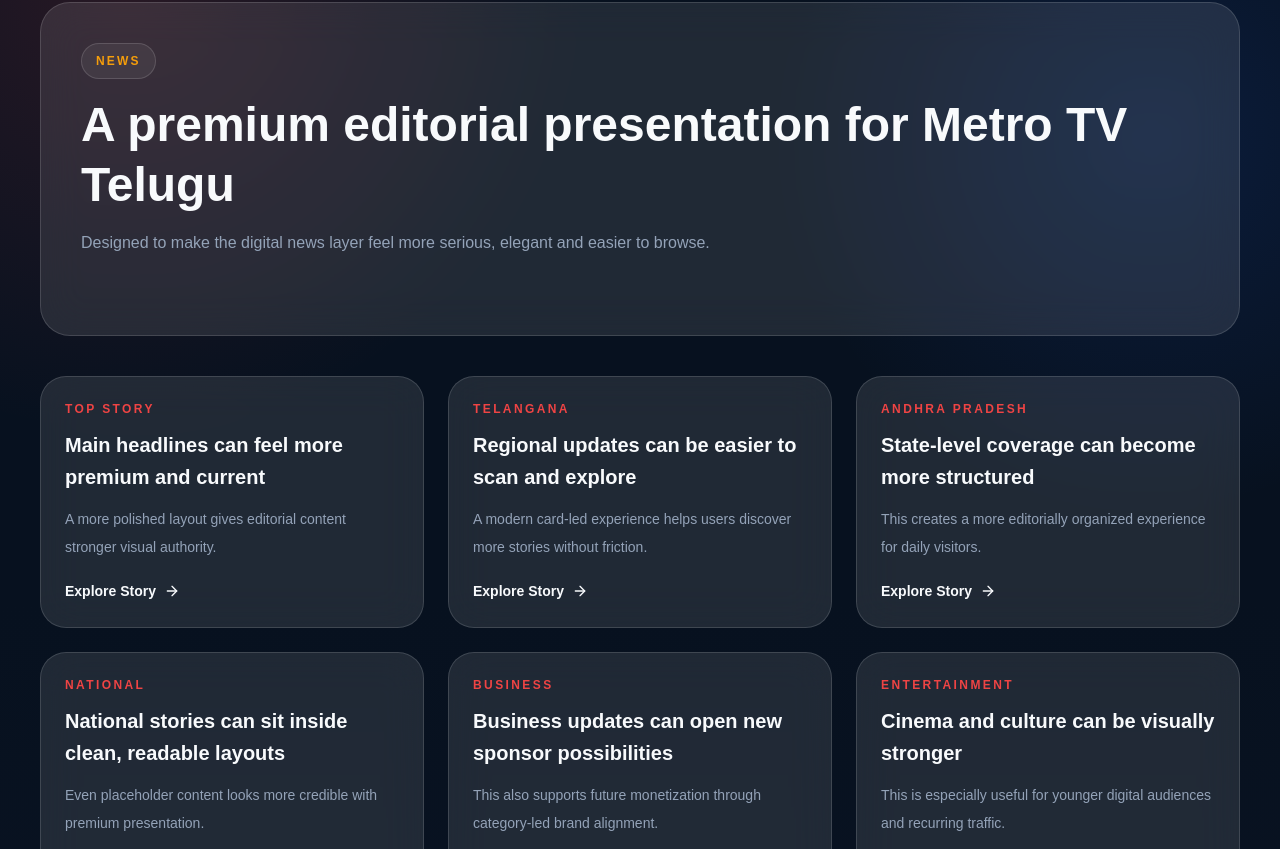
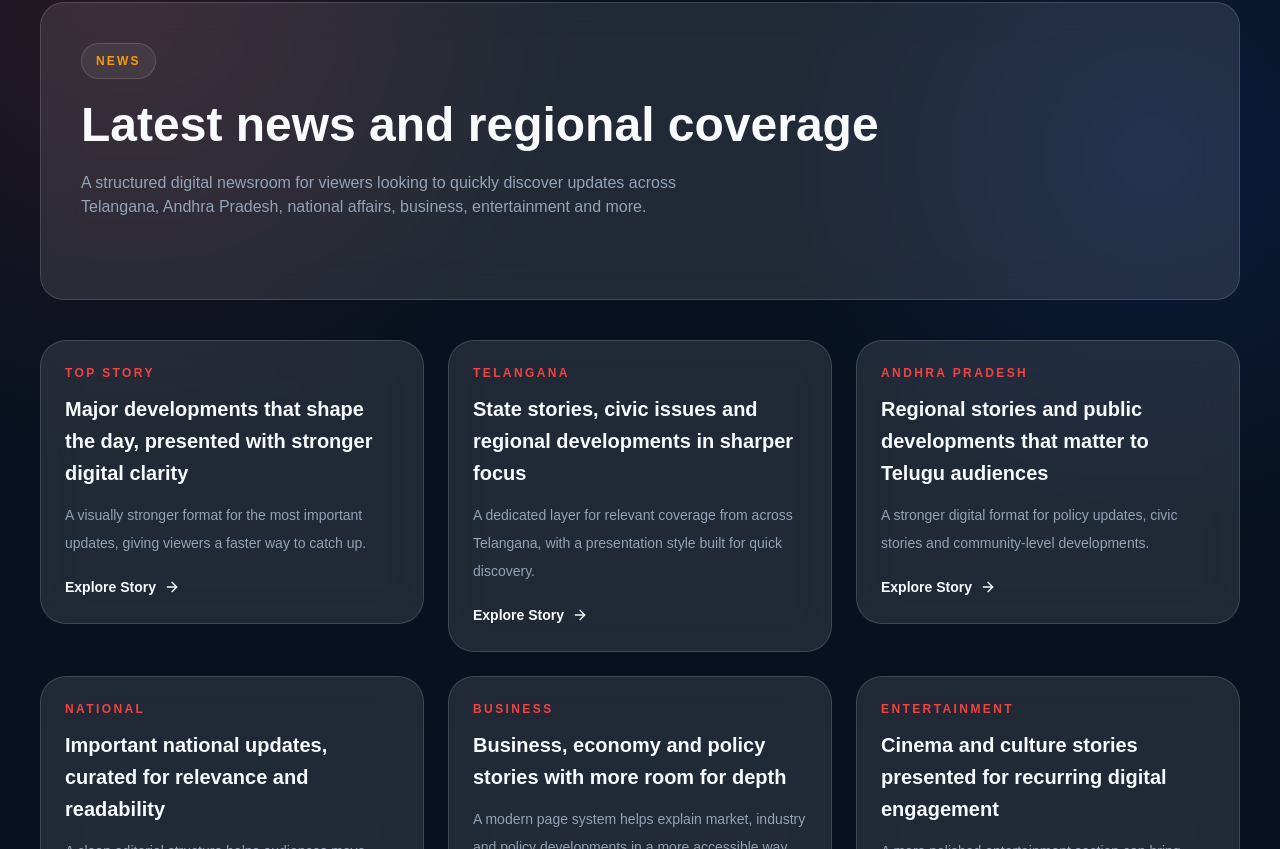
Before and after one commit to shivasricharan/metrotvtelugu, a Next.js app: page /news in a window 1280 px wide. Shown: the part 171-1020 px from the top of the page. Built offline with nearby package versions, Linux system fonts and the light colour scheme.

Commit message:
Add authentic content to Metro TV Telugu demo pages

```diff
--- a/app/about/page.js
+++ b/app/about/page.js
@@ -6,26 +6,34 @@
     <section className="section-space">
       <div className="container">
         <FadeIn>
-          <div className="glass-strong rounded-[30px] p-8 md:p-10">
+          <div className="glass-strong rounded-3xl p-8 md:p-10">
             <SectionTitle
               eyebrow="About"
-              title="Metro TV Telugu can look more contemporary without losing trust"
-              desc="This demo page shows how a traditional media brand can step into a richer digital format."
+              title="Metro TV Telugu in a new digital format"
+              desc="Metro TV Telugu is envisioned here as a more contemporary media destination that combines the strength of broadcast with the accessibility of a modern digital experience."
             />
           </div>
         </FadeIn>
 
         <FadeIn delay={0.1}>
-          <div className="mt-10 glass-strong rounded-[28px] p-8 md:p-10">
+          <div className="mt-10 glass-strong rounded-3xl p-8 md:p-10">
             <p className="text-lg leading-8">
-              Metro TV Telugu already carries the weight of a broadcast identity.
-              The digital layer now needs to reflect that credibility in a more premium,
-              structured and visually engaging format.
+              Metro TV Telugu has the opportunity to evolve beyond a conventional channel presence
+              and become a more engaging digital platform for Telugu-speaking audiences. With a
+              stronger presentation layer for news, videos, shows and public-interest stories,
+              the brand can serve viewers in a format that feels more current, more navigable and more premium.
             </p>
+
             <p className="mt-5 leading-8" style={{ color: "var(--muted)" }}>
-              This demo illustrates that direction through a modern interface for stories,
-              shows, video and audience discovery. It is not the full system yet — it is a
-              convincing preview of what the full system can become.
+              This website direction focuses on improving how stories are discovered, how videos are
+              experienced and how the channel is perceived by audiences, advertisers and partners.
+              It is built around the idea that trust, relevance and presentation matter just as much
+              online as they do on air.
+            </p>
+
+            <p className="mt-5 leading-8" style={{ color: "var(--muted)" }}>
+              As Metro TV Telugu grows its digital presence, a stronger web experience can become the
+              foundation for richer content discovery, deeper audience engagement and future sponsor-led opportunities.
             </p>
           </div>
         </FadeIn>
--- a/app/contact/page.js
+++ b/app/contact/page.js
@@ -6,16 +6,15 @@
       <div className="container">
         <FadeIn>
           <div className="mx-auto max-w-3xl glass-strong rounded-3xl p-8 md:p-10">
-            <div className="badge-pill">Contact</div>
+            <div className="badge-pill">Connect With Metro TV Telugu</div>
 
             <h1 className="mt-5 text-4xl font-black leading-tight md:text-5xl">
-              Let us discuss the Metro TV Telugu website revamp
+              For advertising, partnerships and digital growth conversations
             </h1>
 
             <p className="mt-5 leading-8" style={{ color: "var(--muted)" }}>
-              This demo can be expanded into a full digital media platform with richer
-              page systems, deeper content presentation, advertiser-led sections and
-              production-ready workflows.
+              Reach out to discuss brand collaborations, sponsorship opportunities, digital campaigns,
+              programming partnerships or the next phase of Metro TV Telugu’s online presence.
             </p>
 
             <div className="mt-8 grid gap-5">
@@ -23,7 +22,7 @@
               <input type="email" placeholder="Email Address" className="input" />
               <input type="text" placeholder="Company or Team" className="input" />
               <textarea
-                placeholder="Tell us what you want to build"
+                placeholder="Tell us how you would like to connect"
                 className="textarea"
               />
               <button type="button" className="btn-primary w-fit">
--- a/app/news/page.js
+++ b/app/news/page.js
@@ -5,33 +5,33 @@
 const newsItems = [
   {
     category: "Top Story",
-    title: "Main headlines can feel more premium and current",
-    excerpt: "A more polished layout gives editorial content stronger visual authority.",
+    title: "Major developments that shape the day, presented with stronger digital clarity",
+    excerpt: "A visually stronger format for the most important updates, giving viewers a faster way to catch up.",
   },
   {
     category: "Telangana",
-    title: "Regional updates can be easier to scan and explore",
-    excerpt: "A modern card-led experience helps users discover more stories without friction.",
+    title: "State stories, civic issues and regional developments in sharper focus",
+    excerpt: "A dedicated layer for relevant coverage from across Telangana, with a presentation style built for quick discovery.",
   },
   {
     category: "Andhra Pradesh",
-    title: "State-level coverage can become more structured",
-    excerpt: "This creates a more editorially organized experience for daily visitors.",
+    title: "Regional stories and public developments that matter to Telugu audiences",
+    excerpt: "A stronger digital format for policy updates, civic stories and community-level developments.",
   },
   {
     category: "National",
-    title: "National stories can sit inside clean, readable layouts",
-    excerpt: "Even placeholder content looks more credible with premium presentation.",
+    title: "Important national updates, curated for relevance and readability",
+    excerpt: "A clean editorial structure helps audiences move quickly through key developments and major national stories.",
   },
   {
     category: "Business",
-    title: "Business updates can open new sponsor possibilities",
-    excerpt: "This also supports future monetization through category-led brand alignment.",
+    title: "Business, economy and policy stories with more room for depth",
+    excerpt: "A modern page system helps explain market, industry and policy developments in a more accessible way.",
   },
   {
     category: "Entertainment",
-    title: "Cinema and culture can be visually stronger",
-    excerpt: "This is especially useful for younger digital audiences and recurring traffic.",
+    title: "Cinema and culture stories presented for recurring digital engagement",
+    excerpt: "A more polished entertainment section can bring audiences back more often for fresh updates and features.",
   },
 ];
 
@@ -40,11 +40,11 @@
     <section className="section-space">
       <div className="container">
         <FadeIn>
-          <div className="glass-strong rounded-[30px] p-8 md:p-10">
+          <div className="glass-strong rounded-3xl p-8 md:p-10">
             <SectionTitle
               eyebrow="News"
-              title="A premium editorial presentation for Metro TV Telugu"
-              desc="Designed to make the digital news layer feel more serious, elegant and easier to browse."
+              title="Latest news and regional coverage"
+              desc="A structured digital newsroom for viewers looking to quickly discover updates across Telangana, Andhra Pradesh, national affairs, business, entertainment and more."
             />
           </div>
         </FadeIn>
@@ -52,7 +52,11 @@
         <div className="mt-10 grid gap-6 md:grid-cols-3">
           {newsItems.map((item, index) => (
             <FadeIn key={item.title} delay={index * 0.08}>
-              <NewsCard {...item} />
+              <NewsCard
+                category={item.category}
+                title={item.title}
+                excerpt={item.excerpt}
+              />
             </FadeIn>
           ))}
         </div>
--- a/app/videos/page.js
+++ b/app/videos/page.js
@@ -3,12 +3,36 @@
 import VideoCard from "../../components/VideoCard";
 
 const videos = [
-  { title: "Breaking News Update", category: "News", videoId: "KlyvXNZWDZk" },
-  { title: "Top Political Discussion", category: "Debate", videoId: "hdEp1t_PRbI" },
-  { title: "Celebrity Segment", category: "Entertainment", videoId: "92DsruOUAD0" },
-  { title: "Public Reaction Clip", category: "Voices", videoId: "ma0ZPMJg5B4" },
-  { title: "Special Focus Story", category: "Special Report", videoId: "1Ch2vJ1qmzM" },
-  { title: "Weekend Roundup", category: "Highlights", videoId: "fXBpB0-NFk4" },
+  {
+    title: "Breaking Bulletin: Top updates of the day",
+    category: "News",
+    videoId: "KlyvXNZWDZk",
+  },
+  {
+    title: "Prime Time Discussion: The big political talking points",
+    category: "Debate",
+    videoId: "hdEp1t_PRbI",
+  },
+  {
+    title: "Cinema Spotlight: Stories from the Telugu entertainment world",
+    category: "Entertainment",
+    videoId: "92DsruOUAD0",
+  },
+  {
+    title: "On Ground Reactions: What people are saying",
+    category: "Public Voice",
+    videoId: "ma0ZPMJg5B4",
+  },
+  {
+    title: "Issue Focus: A deeper look at the story behind the headlines",
+    category: "Special Report",
+    videoId: "fXBpB0-NFk4",
+  },
+  {
+    title: "Top moments, big stories and standout segments of the week",
+    category: "Weekend Highlights",
+    videoId: "XdwVUXcL_Fs",
+  },
 ];
 
 export default function VideosPage() {
@@ -16,11 +40,11 @@
     <section className="section-space">
       <div className="container">
         <FadeIn>
-          <div className="glass-strong rounded-[30px] p-8 md:p-10">
+          <div className="glass-strong rounded-3xl p-8 md:p-10">
             <SectionTitle
               eyebrow="Videos"
-              title="Video-first browsing without backend complexity"
-              desc="Just replace these placeholder IDs with real Metro TV Telugu YouTube IDs so the demo feels authentic."
+              title="Watch Metro TV Telugu videos"
+              desc="Explore featured bulletins, discussion segments, interviews and special stories from Metro TV Telugu in a cleaner, video-first experience."
             />
           </div>
         </FadeIn>
@@ -28,7 +52,11 @@
         <div className="mt-10 grid gap-6 md:grid-cols-3">
           {videos.map((video, index) => (
             <FadeIn key={video.title} delay={index * 0.08}>
-              <VideoCard {...video} />
+              <VideoCard
+                title={video.title}
+                category={video.category}
+                videoId={video.videoId}
+              />
             </FadeIn>
           ))}
         </div>
```
Also changed, not shown: app/shows/page.js (+29 -12 lines).
